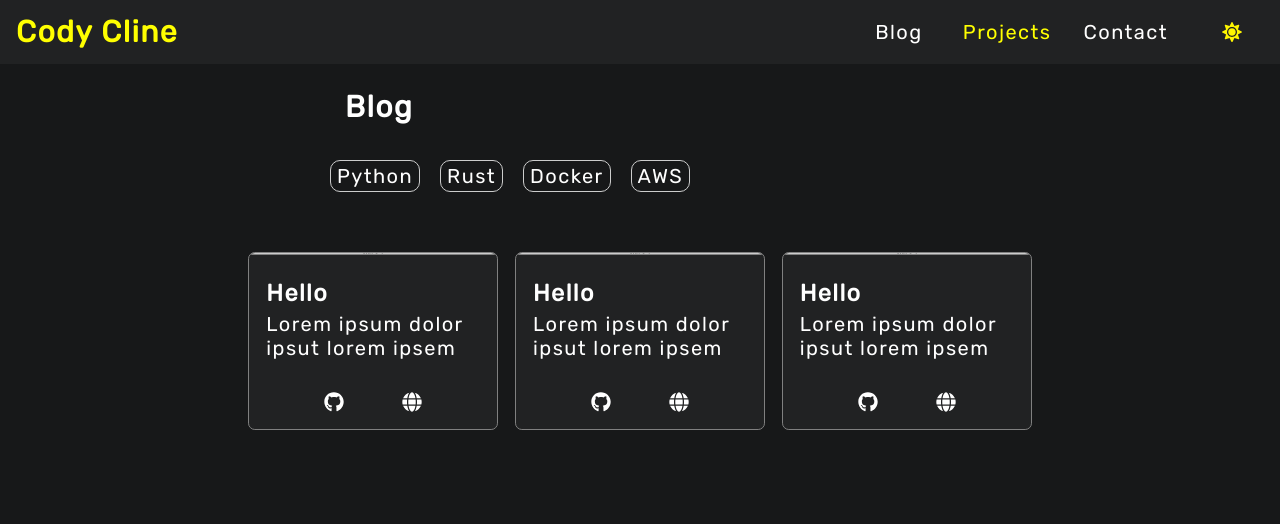
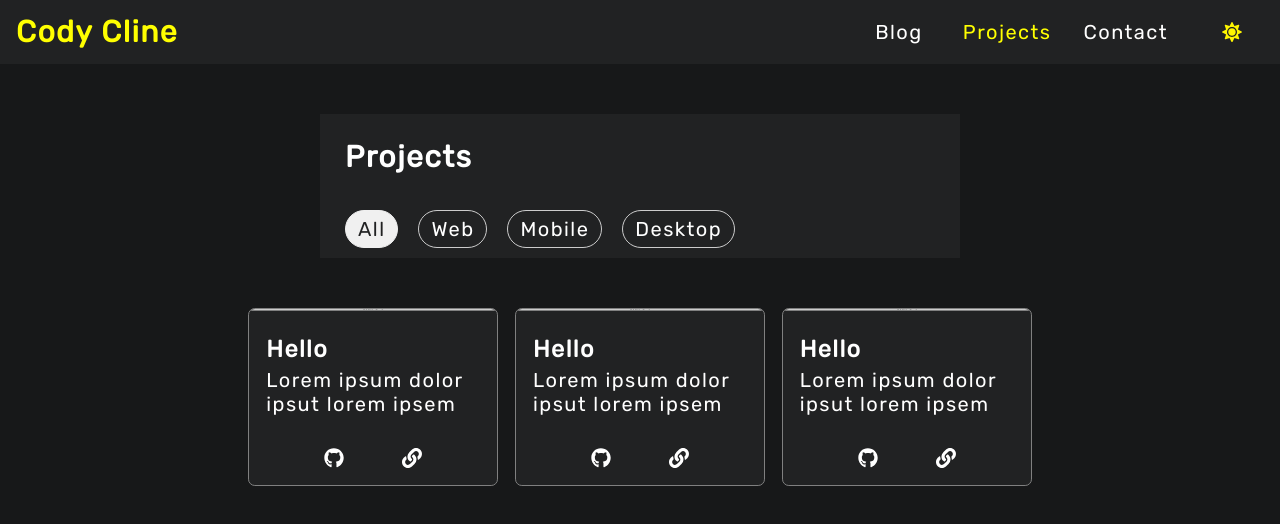
Before and after one commit to CodyCline/codycline, a React (Create React App) app: page /projects in a window 1280 px wide. Shown: the top 524 px of the page. Built offline with nearby package versions, Linux system fonts and the light colour scheme.

Commit message:
Added tags

```diff
--- a/src/components/panel/panel.tsx
+++ b/src/components/panel/panel.tsx
@@ -15,9 +15,9 @@ export const Panel = ({ title, description, imageUrl, date, readTime, onClick }:
                     <p className="panel-text">{description}</p>
                     <p><FontAwesomeIcon icon={["far", "clock"]} /> {date}</p>
                     <p>
-                        <span style={{margin: "10px", background: "#CCC", padding: "3.33px", borderRadius: "10px"}}>Python</span>
-                        <span style={{margin: "10px", background: "#CCC", padding: "3.33px", borderRadius: "10px"}}>Python</span>
-                        <span style={{margin: "10px", background: "#CCC", padding: "3.33px", borderRadius: "10px"}}>Python</span>
+                        <span style={{color: "#0f0f0f", margin: "10px", background: "#cfcfcf", padding: "3.33px", borderRadius: "10px"}}>Python</span>
+                        <span style={{color: "#0f0f0f", margin: "10px", background: "#cfcfcf", padding: "3.33px", borderRadius: "10px"}}>Python</span>
+                        <span style={{color: "#0f0f0f", margin: "10px", background: "#cfcfcf", padding: "3.33px", borderRadius: "10px"}}>Python</span>
                     </p>
                 </div>
             </div>
--- a/src/components/ui/card/card.tsx
+++ b/src/components/ui/card/card.tsx
@@ -14,7 +14,7 @@ export const Card = ({ title, description, imageUrl, githubUrl, liveUrl, onClick
             <ul className="card-icon-bar">
                 {/* Icons */}
                 <li style={{ fontSize: "1.25rem" }}><FontAwesomeIcon icon={["fab", "github"]} /></li>
-                <li style={{ fontSize: "1.25rem" }}><FontAwesomeIcon icon={["fas", "globe"]} /></li>
+                <li style={{ fontSize: "1.25rem" }}><FontAwesomeIcon icon={["fas", "link"]} /></li>
             </ul>
         </div>
     )
--- /dev/null
+++ b/src/components/ui/tags/tags.scss
@@ -0,0 +1,16 @@
+.select-tag {
+    padding: 6px 12px 6px 12px;
+    border: 1.5px solid #ccc;
+    border-radius: 25px;
+    margin: 10px;
+}
+
+.select-tag:hover {
+    cursor: pointer;
+}
+
+.active-tag {
+    background: #f0f0f0;
+    border: 1.5px solid #f0f0f0;
+    color: #212223;
+}
--- /dev/null
+++ b/src/components/ui/tags/tags.tsx
@@ -0,0 +1,9 @@
+import * as React from 'react';
+import cx from 'classnames';
+import './tags.scss';
+
+export const SelectTag = ({children, isActive}: any) => {
+    return (
+        <span className={cx("select-tag", isActive? "active-tag" : null)}>{children}</span>
+    );
+}
--- a/src/pages/blog/blog.tsx
+++ b/src/pages/blog/blog.tsx
@@ -1,4 +1,5 @@
 import * as React from 'react';
+import { SelectTag } from '../../components/ui/tags/tags';
 import { Container, Row, Col } from 'react-grid-system';
 import { Panel } from '../../components/panel/panel';
 import { useHistory } from 'react-router-dom';
@@ -32,15 +33,14 @@ export const Blog = () => {
     ])
     return (
         <Container fluid>
-            <Row>
+            <div style={{height: "50px"}}/>
+            <Row >
                 <Col xs={0} sm={2} md={3} lg={3} />
-                <Col xs={12} sm={8} md={6} lg={6}>
+                <Col style={{background: "#212223"}} xs={12} sm={8} md={6} lg={6}>
                     <h2 style={{ marginLeft: "10px" }}>Blog</h2>
                     <Row style={{ margin: "auto" }}>
-                        <span style={{ margin: "10px", padding: "3px 6px 3px 6px", borderRadius: "10px", border: "1px solid #CCC" }}>Python</span>
-                        <span style={{ margin: "10px", padding: "3px 6px 3px 6px", borderRadius: "10px", border: "1px solid #CCC" }}>Rust</span>
-                        <span style={{ margin: "10px", padding: "3px 6px 3px 6px", borderRadius: "10px", border: "1px solid #CCC" }}>Docker</span>
-                        <span style={{ margin: "10px", padding: "3px 6px 3px 6px", borderRadius: "10px", border: "1px solid #CCC" }}>AWS</span>
+                        <SelectTag isActive>Python</SelectTag>
+                        <SelectTag >Python</SelectTag>
                     </Row>
                 </Col>
                 <Col xs={0} sm={2} md={3} lg={3} />
--- a/src/pages/projects/projects.tsx
+++ b/src/pages/projects/projects.tsx
@@ -2,6 +2,7 @@ import * as React from 'react';
 import { useHistory } from 'react-router-dom';
 import { Container, Row, Col } from 'react-grid-system';
 import { Card } from '../../components/ui/card/card';
+import { SelectTag } from '../../components/ui/tags/tags';
 
 export const Projects = () => {
     const history = useHistory();
@@ -29,15 +30,16 @@ export const Projects = () => {
 
     return (
         <Container fluid>
+            <div style={{height: "50px"}}/>
             <Row>
                 <Col xs={0} sm={0} md={3} lg={3} />
-                <Col xs={12} sm={12} md={6} lg={6}>
-                    <h2 style={{ marginLeft: "10px" }}>Blog</h2>
-                    <Row>
-                        <span style={{ margin: "10px", padding: "3px 6px 3px 6px", borderRadius: "10px", border: "1px solid #CCC" }}>Python</span>
-                        <span style={{ margin: "10px", padding: "3px 6px 3px 6px", borderRadius: "10px", border: "1px solid #CCC" }}>Rust</span>
-                        <span style={{ margin: "10px", padding: "3px 6px 3px 6px", borderRadius: "10px", border: "1px solid #CCC" }}>Docker</span>
-                        <span style={{ margin: "10px", padding: "3px 6px 3px 6px", borderRadius: "10px", border: "1px solid #CCC" }}>AWS</span>
+                <Col style={{background: "#212223"}} xs={12} sm={12} md={6} lg={6}>
+                    <h2 style={{ marginLeft: "10px" }}>Projects</h2>
+                    <Row style={{ margin: "auto" }}>
+                        <SelectTag isActive>All</SelectTag>
+                        <SelectTag>Web</SelectTag>
+                        <SelectTag>Mobile</SelectTag>
+                        <SelectTag>Desktop</SelectTag>
                     </Row>
                 </Col>
                 <Col xs={0} sm={0} md={3} lg={3} />
```
